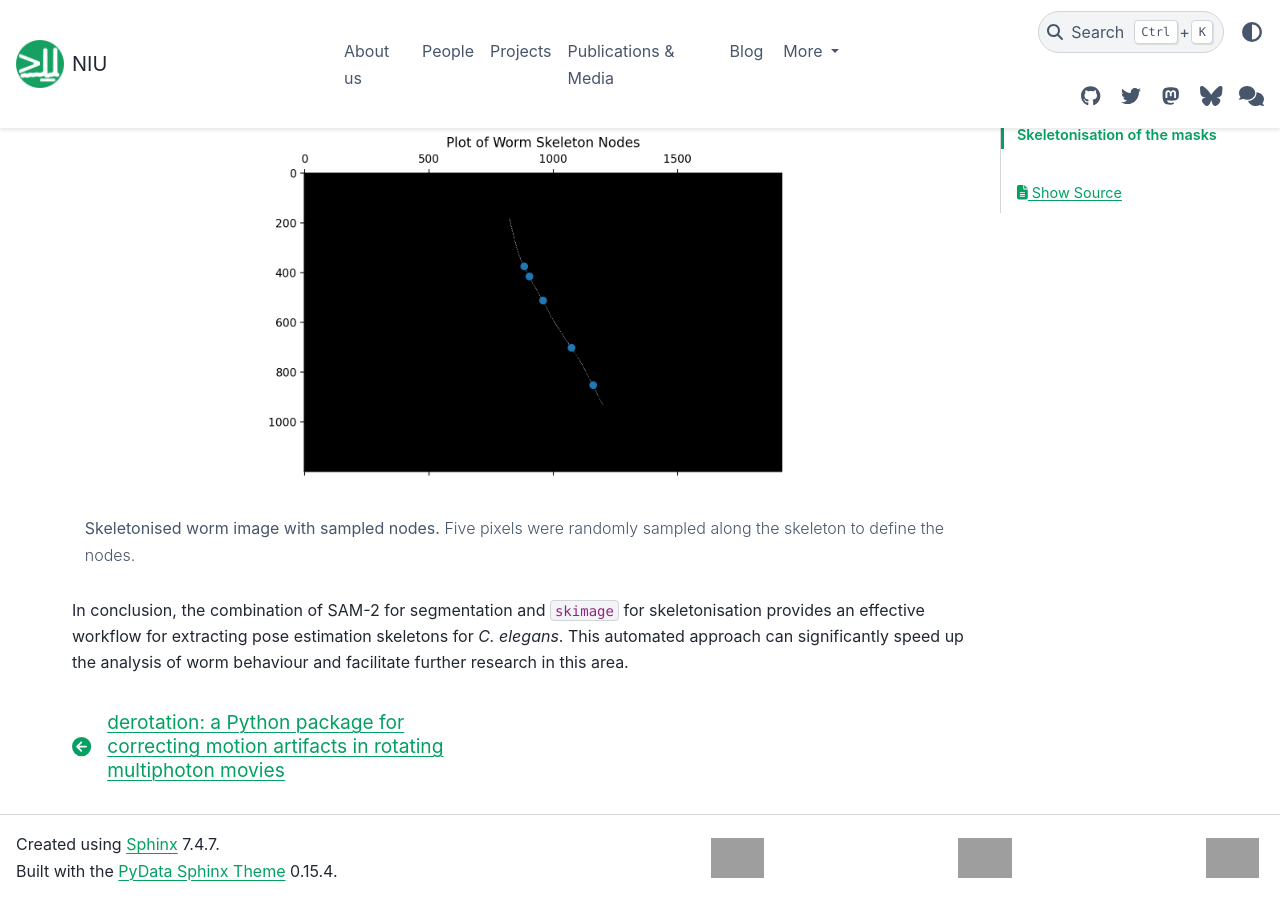
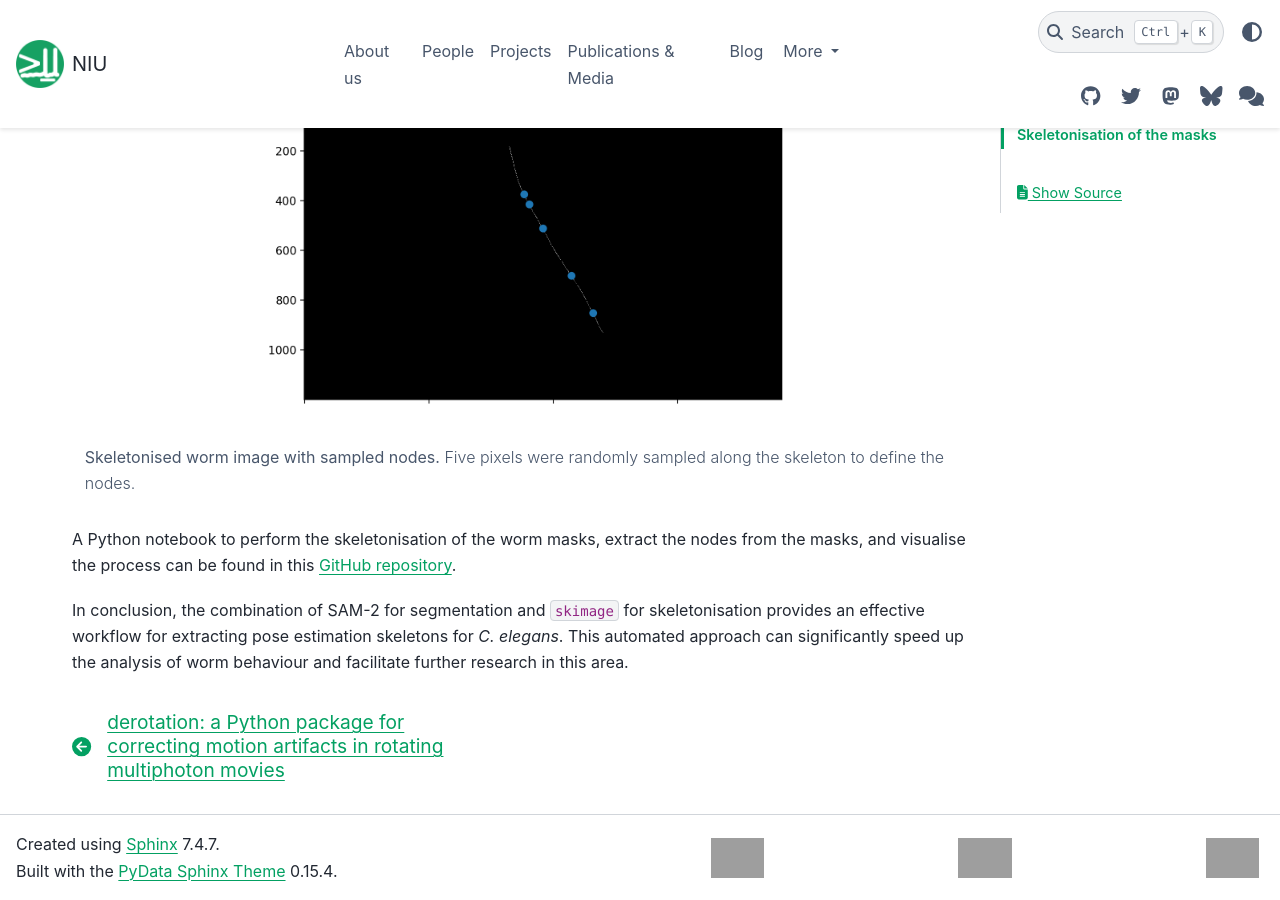
Before and after one commit to neuroinformatics-unit/neuroinformatics-unit.github.io, a Sphinx documentation site: the page built from docs/source/blog/sam2.md, in a window 1280 px wide and 900 px high, scrolled down 5016 px. Built offline with Sphinx 7.4.7 and the PyData theme 0.15.4, drawn with Linux system fonts in a browser that asks for light colours; nearby versions of some CDN libraries; some of the changed text lies outside the part shown; grey boxes are pictures that could not be loaded.

Commit message:
Suggestion to move the link to the repo after the explanation

````diff
--- a/docs/source/blog/sam2.md
+++ b/docs/source/blog/sam2.md
@@ -170,4 +168,6 @@
 **Skeletonised worm image with sampled nodes.** Five pixels were randomly sampled along the skeleton to define the nodes.
 ```
 
+A Python notebook to perform the skeletonisation of the worm masks, extract the nodes from the masks, and visualise the process can be found in this [GitHub repository](https://github.com/jyoti-bhogal/neuroinformatics_osw/tree/main/python_code_skeletonisation_and_node_selection).
+
 In conclusion, the combination of SAM-2 for segmentation and `skimage` for skeletonisation provides an effective workflow for extracting pose estimation skeletons for _C. elegans_. This automated approach can significantly speed up the analysis of worm behaviour and facilitate further research in this area.
````
Also changed, not shown: other parts of docs/source/blog/sam2.md (+0 -2 lines).
